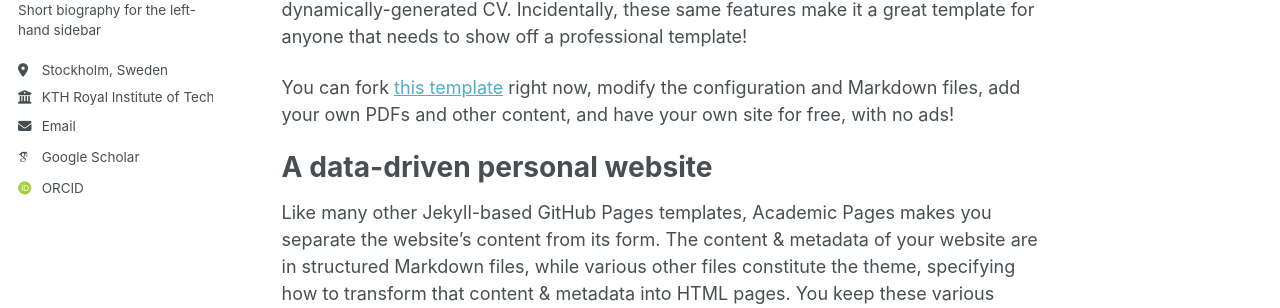
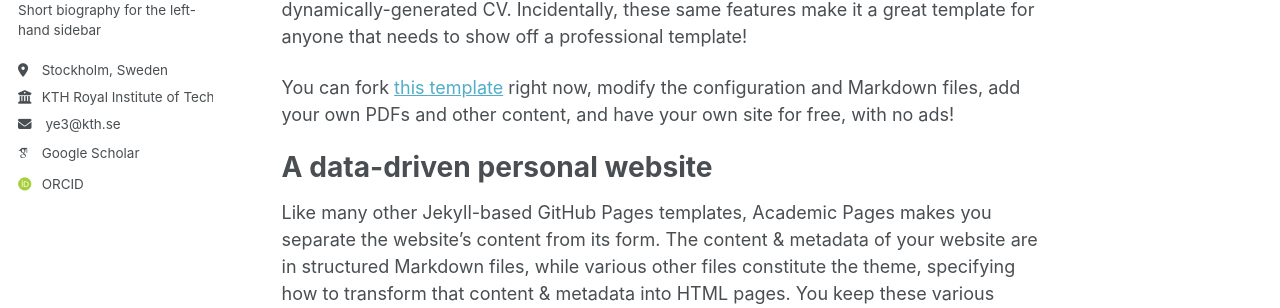
Before and after one commit to tinybeta/tinybeta.github.io, a Jekyll site: the page built from _pages/about.md, in a window 1280 px wide. Shown: the part 335-643 px from the top of the page. Built offline with Jekyll 4.4.1, drawn with Linux system fonts in a browser that asks for light colours; some web fonts are replaced; a script that is not in the unit is left out.

Commit message:
Update author-profile.html

```diff
--- a/_includes/author-profile.html
+++ b/_includes/author-profile.html
@@ -34,8 +34,12 @@
         <li><a href="{{ author.uri }}"><i class="fas fa-fw fa-link icon-pad-right" aria-hidden="true"></i>{{ site.data.ui-text[site.locale].website_label | default: "Website" }}</a></li>
       {% endif %}
       {% if author.email %}
-        <li><a href="mailto:{{ author.email }}"><i class="fas fa-fw fa-envelope icon-pad-right" aria-hidden="true"></i>{{ site.data.ui-text[site.locale].email_label | default: "Email" }}</a></li>
-      {% endif %}
+  <li>
+    <i class="fas fa-fw fa-envelope icon-pad-right" aria-hidden="true"></i>
+    {{ author.email }}
+  </li>
+{% endif %}
+
 
       <!-- Font Awesome and Academicons icons / Academic websites -->
       {% if author.academia %}
```
